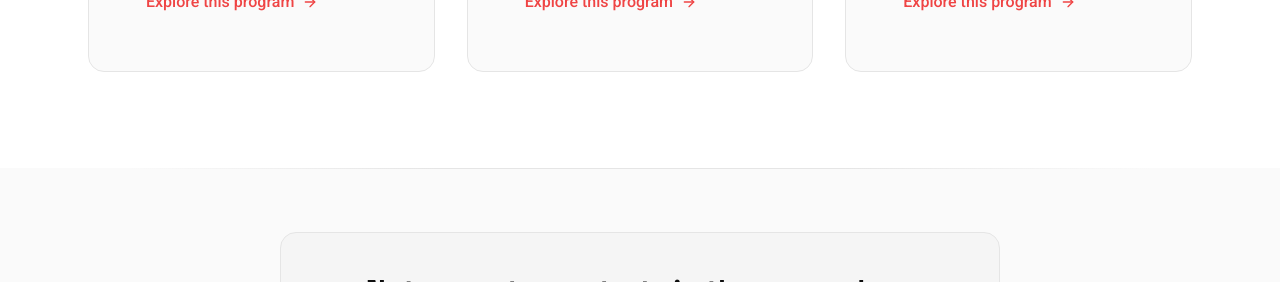
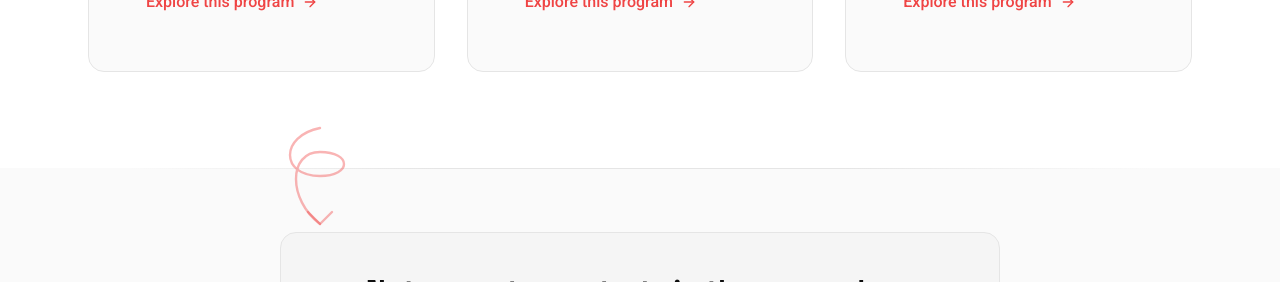
Before and after one commit to razvanv1/whisper-ui-themes, a React (Vite) app: page / in a window 1280 px wide. Shown: the part 2480-2762 px from the top of the page. Built offline with nearby package versions, Linux system fonts and the light colour scheme; the HTML template or start-up script is replaced by a standard one.

Commit message:
Preceding changes

```diff
--- a/src/pages/Home.tsx
+++ b/src/pages/Home.tsx
@@ -231,10 +231,11 @@ const Home = () => {
             ))}
           </StaggerReveal>
         </div>
+        <ConnectingArrow variant={3} className="left-1/4" />
       </section>
 
       {/* Not every team — centered accent block */}
-      <section className="py-12 md:py-16 bg-card section-divider">
+      <section className="py-12 md:py-16 bg-card section-divider relative">
         <div className="max-w-3xl mx-auto px-6 text-center">
           <ScrollReveal>
             <div className="rounded-2xl border border-border bg-secondary p-10">
```
